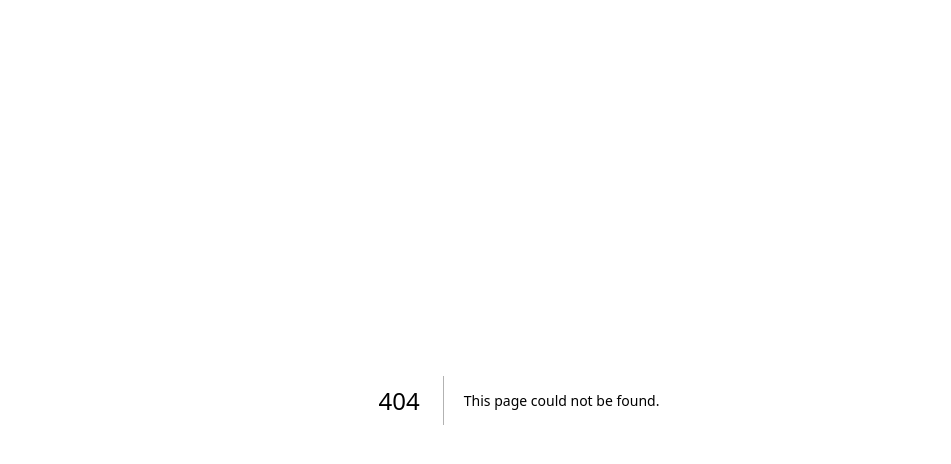
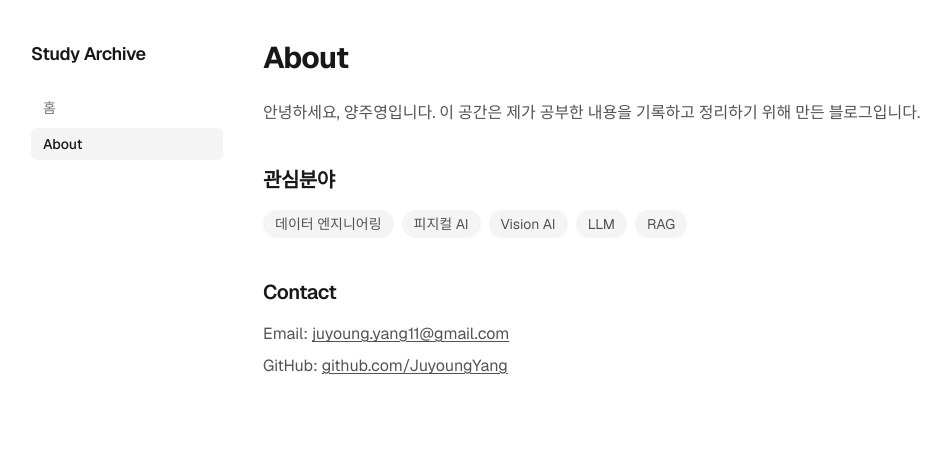
Before and after one commit to JuyoungYang/my-site, a Next.js app: page /about in a window 1280 px wide. Before the commit this address had no page. Shown: the top 464 px of the page, without its empty margins (121-1072 px from the left). Built offline with nearby package versions, Linux system fonts and the light colour scheme.

Commit message:
refactor: turn sidebar into nav rail, move profile info to /about page
Matches the reference blog's structure: persistent left nav (site
name + Home/About links) instead of inline profile content.

Co-Authored-By: Claude Sonnet 5 <noreply@anthropic.com>

```diff
--- /dev/null
+++ b/src/app/(blog)/about/page.tsx
@@ -0,0 +1,60 @@
+import type { Metadata } from "next";
+
+export const metadata: Metadata = {
+  title: "About",
+};
+
+const INTERESTS = ["데이터 엔지니어링", "피지컬 AI", "Vision AI", "LLM", "RAG"];
+
+export default function AboutPage() {
+  return (
+    <article>
+      <h1 className="text-3xl font-bold tracking-tight text-zinc-900 dark:text-zinc-50">About</h1>
+
+      <p className="mt-6 leading-relaxed text-zinc-600 dark:text-zinc-400">
+        안녕하세요, 양주영입니다. 이 공간은 제가 공부한 내용을 기록하고 정리하기 위해 만든
+        블로그입니다.
+      </p>
+
+      <h2 className="mt-10 text-xl font-semibold tracking-tight text-zinc-900 dark:text-zinc-50">
+        관심분야
+      </h2>
+      <ul className="mt-4 flex flex-wrap gap-2">
+        {INTERESTS.map((interest) => (
+          <li
+            key={interest}
+            className="rounded-full bg-zinc-100 px-3 py-1 text-sm text-zinc-600 dark:bg-zinc-800 dark:text-zinc-300"
+          >
+            {interest}
+          </li>
+        ))}
+      </ul>
+
+      <h2 className="mt-10 text-xl font-semibold tracking-tight text-zinc-900 dark:text-zinc-50">
+        Contact
+      </h2>
+      <ul className="mt-4 space-y-2 text-zinc-600 dark:text-zinc-400">
+        <li>
+          Email:{" "}
+          <a
+            href="mailto:juyoung.yang11@gmail.com"
+            className="underline underline-offset-2 hover:text-zinc-900 dark:hover:text-zinc-50"
+          >
+            juyoung.yang11@gmail.com
+          </a>
+        </li>
+        <li>
+          GitHub:{" "}
+          <a
+            href="https://github.com/JuyoungYang"
+            target="_blank"
+            rel="noopener noreferrer"
+            className="underline underline-offset-2 hover:text-zinc-900 dark:hover:text-zinc-50"
+          >
+            github.com/JuyoungYang
+          </a>
+        </li>
+      </ul>
+    </article>
+  );
+}
--- a/src/app/(blog)/layout.tsx
+++ b/src/app/(blog)/layout.tsx
@@ -1,14 +1,10 @@
-import { Header } from "@/components/blog/Header";
 import { Sidebar } from "@/components/blog/Sidebar";
 
 export default function BlogLayout({ children }: { children: React.ReactNode }) {
   return (
-    <>
-      <Header />
-      <div className="mx-auto flex w-full max-w-5xl flex-1 flex-col gap-10 px-6 py-10 md:flex-row">
-        <Sidebar />
-        <main className="min-w-0 flex-1">{children}</main>
-      </div>
-    </>
+    <div className="mx-auto flex w-full max-w-5xl flex-1 flex-col gap-10 px-6 py-10 md:flex-row">
+      <Sidebar />
+      <main className="min-w-0 flex-1">{children}</main>
+    </div>
   );
 }
--- a/src/components/blog/Header.tsx
+++ /dev/null
@@ -1,13 +0,0 @@
-import Link from "next/link";
-
-export function Header() {
-  return (
-    <header className="border-b border-zinc-200 dark:border-zinc-800">
-      <div className="mx-auto flex max-w-5xl items-center px-6 py-6">
-        <Link href="/" className="text-lg font-semibold tracking-tight">
-          Study Archive
-        </Link>
-      </div>
-    </header>
-  );
-}
--- a/src/components/blog/Sidebar.tsx
+++ b/src/components/blog/Sidebar.tsx
@@ -1,44 +1,40 @@
-const INTERESTS = ["데이터 엔지니어링", "피지컬 AI", "Vision AI", "LLM", "RAG"];
+"use client";
+
+import Link from "next/link";
+import { usePathname } from "next/navigation";
+
+const NAV_ITEMS = [
+  { href: "/", label: "홈" },
+  { href: "/about", label: "About" },
+];
 
 export function Sidebar() {
+  const pathname = usePathname();
+
   return (
-    <aside className="md:sticky md:top-10 md:h-fit md:w-56 md:shrink-0">
-      <p className="leading-relaxed text-zinc-600 dark:text-zinc-400">
-        안녕하세요, 양주영입니다. 이 공간은 제가 공부한 내용을 기록하고 정리하기 위해 만든
-        블로그입니다.
-      </p>
+    <aside className="md:sticky md:top-10 md:h-fit md:w-48 md:shrink-0">
+      <Link href="/" className="text-lg font-semibold tracking-tight">
+        Study Archive
+      </Link>
 
-      <ul className="mt-4 flex flex-wrap gap-1.5">
-        {INTERESTS.map((interest) => (
-          <li
-            key={interest}
-            className="rounded-full bg-zinc-100 px-2.5 py-1 text-xs text-zinc-600 dark:bg-zinc-800 dark:text-zinc-300"
-          >
-            {interest}
-          </li>
-        ))}
-      </ul>
-
-      <ul className="mt-6 space-y-1.5 text-sm">
-        <li>
-          <a
-            href="mailto:juyoung.yang11@gmail.com"
-            className="text-zinc-500 hover:text-zinc-900 dark:text-zinc-400 dark:hover:text-zinc-50"
-          >
-            juyoung.yang11@gmail.com
-          </a>
-        </li>
-        <li>
-          <a
-            href="https://github.com/JuyoungYang"
-            target="_blank"
-            rel="noopener noreferrer"
-            className="text-zinc-500 hover:text-zinc-900 dark:text-zinc-400 dark:hover:text-zinc-50"
-          >
-            github.com/JuyoungYang
-          </a>
-        </li>
-      </ul>
+      <nav className="mt-6 flex flex-col gap-1">
+        {NAV_ITEMS.map((item) => {
+          const isActive = pathname === item.href;
+          return (
+            <Link
+              key={item.href}
+              href={item.href}
+              className={`rounded-md px-3 py-1.5 text-sm transition-colors ${
+                isActive
+                  ? "bg-zinc-100 font-medium text-zinc-900 dark:bg-zinc-800 dark:text-zinc-50"
+                  : "text-zinc-500 hover:text-zinc-900 dark:text-zinc-400 dark:hover:text-zinc-50"
+              }`}
+            >
+              {item.label}
+            </Link>
+          );
+        })}
+      </nav>
     </aside>
   );
 }
```
